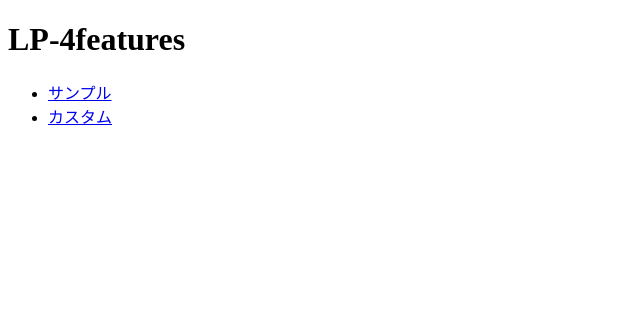
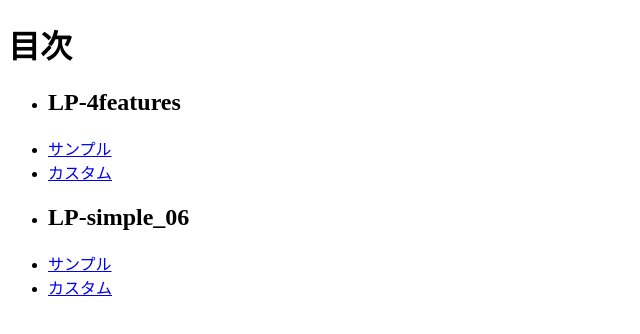
Before and after one commit to 0122HK2/20251120-HC-LP4, a plain HTML site: page index.html in a window 1280 px wide. Shown: the whole page, without its empty margins (0-640 px from the left). Drawn offline with Linux system fonts and the light colour scheme.

Commit message:
index.html

```diff
--- a/index.html
+++ b/index.html
@@ -1,15 +1,18 @@
 <!DOCTYPE html>
 <html lang="ja">
 <head>
-    <meta charset="UTF-8">
-    <title>LP-4features</title>
+  <meta charset="UTF-8">
+  <title>20251120-hc</title>
 </head>
 <body>
-    <h1>LP-4features</h1>
-
-    <ul>
-        <li><a href="sumple/index.html">サンプル</a></li>
-        <li><a href="custom/index.html">カスタム</a></li>
-    </ul>
+  <h1>目次</h1>
+  <ul>
+    <li><h2>LP-4features</h2></li>
+    <li><a href="lp-4features/sample/index.html">サンプル</a></li>
+    <li><a href="lp-4features/custom/index.html">カスタム</a></li>
+    <li><h2>LP-simple_06</h2></li>
+    <li><a href="lp-simple_06/sample/index.html">サンプル</a></li>
+    <li><a href="lp-simple_06/custom/index.html">カスタム</a></li>
+  </ul>
 </body>
 </html>
```
